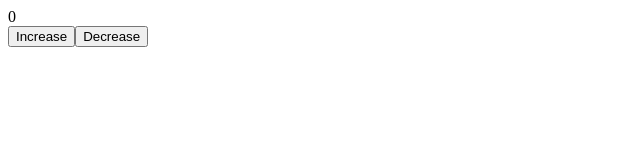
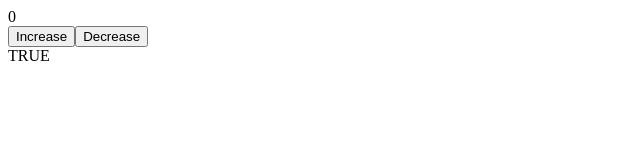
Before and after one commit to karthikgowda7/learning-react, a React (Vite) app: page / in a window 1280 px wide. Shown: the top 160 px of the page, without its empty margins (0-640 px from the left). Built offline with nearby package versions, Linux system fonts and the light colour scheme.

Commit message:
Added selector(avoids unnecessory rerendors)

```diff
--- a/src/App.jsx
+++ b/src/App.jsx
@@ -1,5 +1,5 @@
 
-import {counterAtom} from './store/atoms/counter'
+import {counterAtom, isEvenSelector} from './store/atoms/counter'
 import { useRecoilValue ,useSetRecoilState,RecoilRoot} from 'recoil'
 function App() {
 
@@ -21,6 +21,7 @@ function Counter()
             <Count />
             <Increase />
             <Decrease />
+            <Condition/>
         </>
 }
 
@@ -38,7 +39,7 @@ function Increase()
   let setcount = useSetRecoilState(counterAtom);
   function increase()
   {
-    setcount(c=>c+1);
+    setcount(c=>c+2);
   }
   return <>
               <button onClick={increase}>Increase</button>
@@ -56,4 +57,14 @@ function Decrease()
               <button onClick={decrease}>Decrease</button>
         </>
 }
+
+function Condition()
+{
+  const value = useRecoilValue(isEvenSelector);
+  console.log("condition  rerendered")
+  return <>
+            <br/>
+           { value ? "TRUE" : "FALSE"}
+        </>
+}
 export default App
--- a/src/store/atoms/counter.js
+++ b/src/store/atoms/counter.js
@@ -1,6 +1,14 @@
-import {atom } from 'recoil'
+import {atom,selector } from 'recoil'
 
 export const counterAtom = atom({
     default : 0,
     key : "counter"
 });
+
+export const isEvenSelector = selector({
+    key : "isEven",
+    get : ({get}) => {
+        const counter = get(counterAtom);
+        return counter % 2 === 0;
+    }
+});
```
